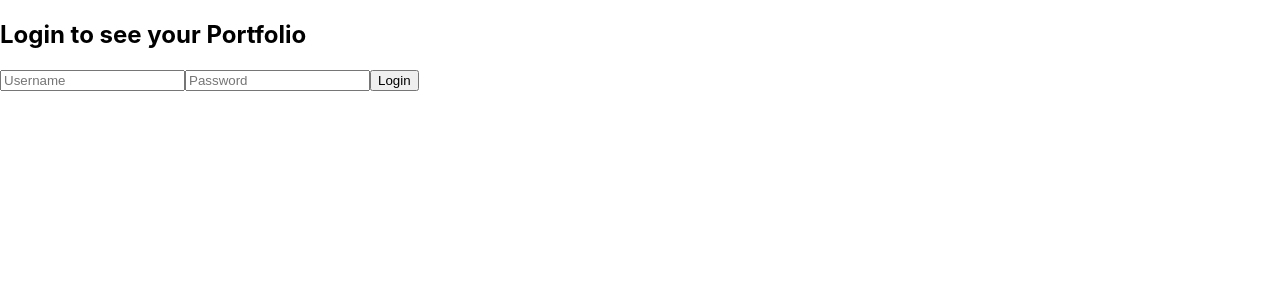
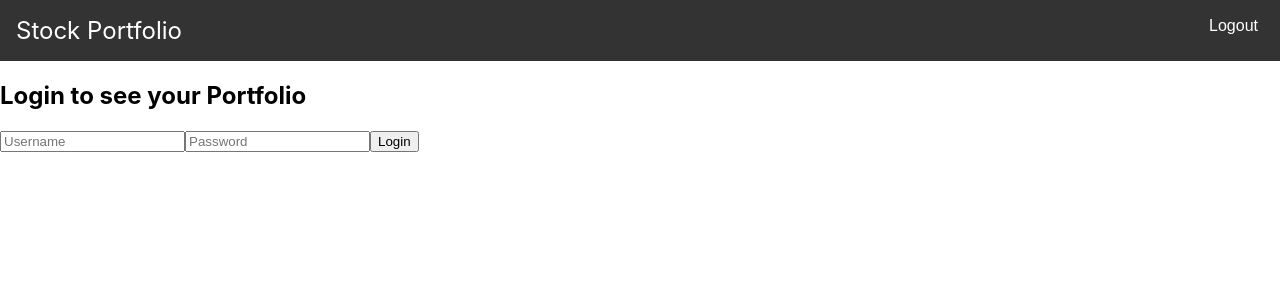
Before and after one commit to arondemeter1/Capstone_Aron, a React (Create React App) app in the folder frontend/: page /#/login in a window 1280 px wide. Shown: the top 300 px of the page. Built offline with nearby package versions, Linux system fonts and the light colour scheme.

Commit message:
added logout button

```diff
--- a/frontend/src/App.js
+++ b/frontend/src/App.js
@@ -2,7 +2,9 @@ import React, { useState } from 'react';
 import PortfolioOverview from './components/PortfolioOverview';
 import StockDetail from './components/StockDetail';
 import Login from './components/Login';
+import Navbar from './components/Navbar';
 import { HashRouter as Router, Route, Routes, Navigate } from 'react-router-dom';
+import './styles.css';
 
 function App() {
   const [selectedStock, setSelectedStock] = useState(null);
@@ -18,6 +20,7 @@ function App() {
 
   return (
     <Router>
+      <Navbar onLogout={handleLogout} />
       <Routes>
         <Route path="/login" element={<Login onLogin={handleLogin} onLogout={handleLogout} />} />
         <Route path="/" element={authenticated ? <PortfolioOverview onStockSelect={setSelectedStock} /> : <Navigate replace to="/login" />} />
--- /dev/null
+++ b/frontend/src/components/Navbar.js
@@ -0,0 +1,19 @@
+import React from 'react';
+import { Link } from 'react-router-dom'; // Import Link from react-router-dom
+
+const Navbar = ({ onLogout }) => {
+  return (
+    <nav>
+      <div>
+        <Link to="/" className="navbar-logo">
+          Stock Portfolio
+        </Link>
+        <button onClick={onLogout} className="logout-button top-right-corner">
+          Logout
+        </button>
+      </div>
+    </nav>
+  );
+};
+
+export default Navbar;
--- a/frontend/src/components/PortfolioOverview.js
+++ b/frontend/src/components/PortfolioOverview.js
@@ -13,14 +13,7 @@ function PortfolioOverview() {
       .catch(error => console.error('Error fetching portfolio data', error));
   }, []);
 
-  const handleLogout = async () => {
-    try {
-      await axios.post('http://localhost:5000/logout'); // i will change this at deployment
-      window.location.href = '/login'; // redirect to login page
-    } catch (error) {
-      console.error('Error logging out', error);
-    }
-  };
+
 
   if (!portfolioData) {
     return <div>Loading portfolio data...</div>;
@@ -42,8 +35,6 @@ function PortfolioOverview() {
           </div>
         ))}
       </div>
-
-      <button onClick={handleLogout}>Logout</button>
     </div>
   );
 }
--- /dev/null
+++ b/frontend/src/styles.css
@@ -0,0 +1,31 @@
+nav {
+    display: flex;
+    justify-content: space-between;
+    align-items: center;
+    padding: 16px;
+    background-color: #333;
+    color: #fff;
+  }
+
+  .navbar-logo {
+    color: #fff;
+    text-decoration: none;
+    font-size: 24px;
+    margin-right: auto;
+  }
+
+  .logout-button {
+    background-color: transparent;
+    border: none;
+    color: #fff;
+    font-size: 16px;
+    cursor: pointer;
+    margin-left: auto;
+  }
+
+  .top-right-corner {
+    position: absolute;
+    top: 0;
+    right: 0;
+    margin: 16px;
+  }
```
